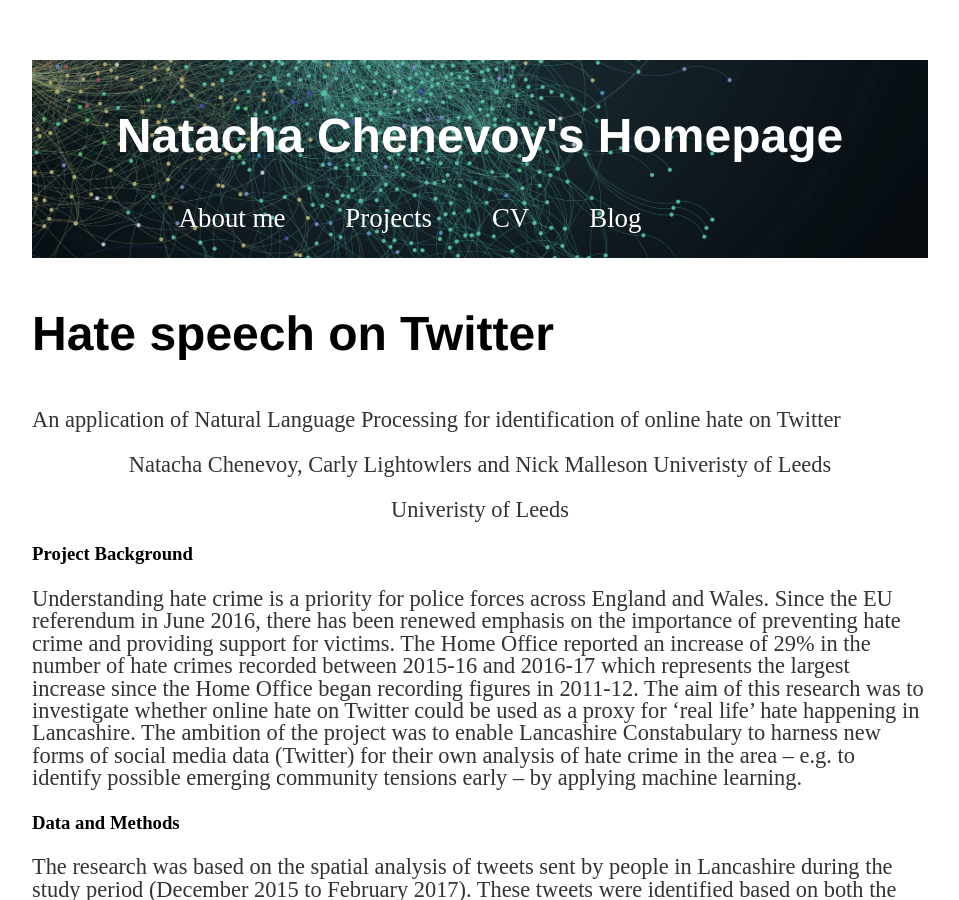
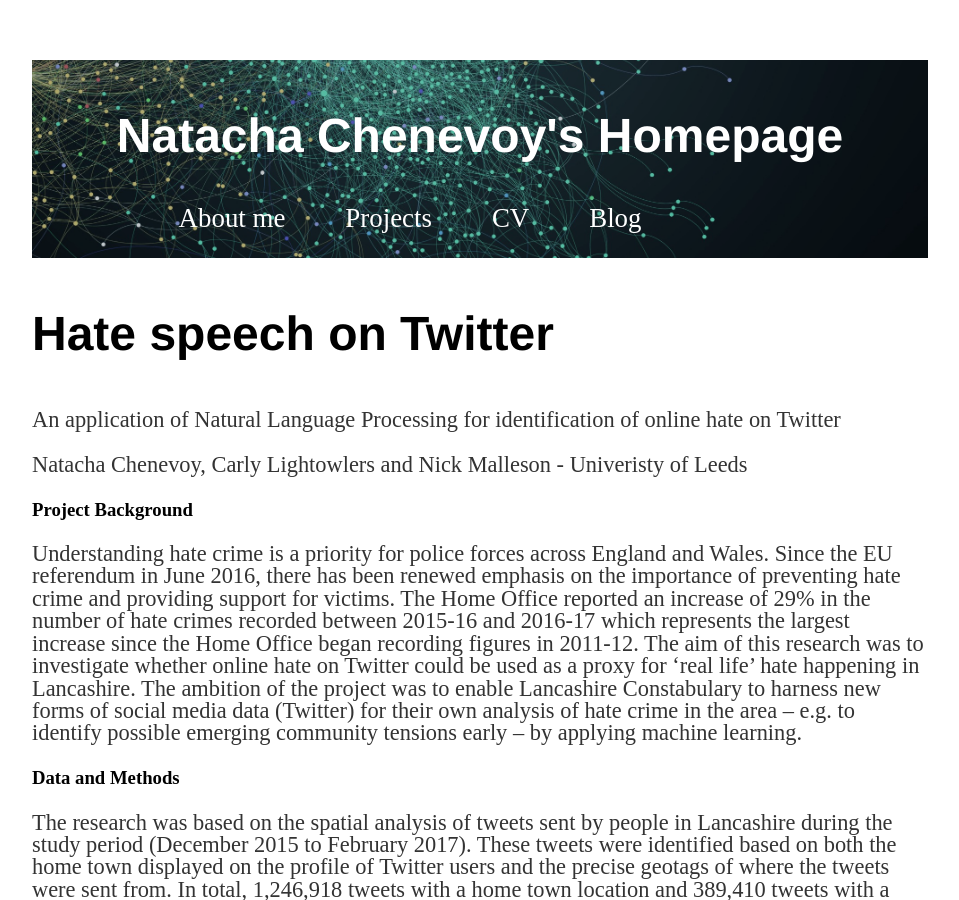
Before and after one commit to mednche/mednche.github.io, a Jekyll site: the page built from _posts/2014-11-30-sample-post.md, in a window 1280 px wide and 900 px high. Shown: the whole window, without its empty margins (160-1119 px from the left). Built offline with Jekyll 4.4.1, drawn with Linux system fonts in a browser that asks for light colours.

Commit message:
Update 2014-11-30-sample-post.md

```diff
--- a/_posts/2014-11-30-sample-post.md
+++ b/_posts/2014-11-30-sample-post.md
@@ -8,14 +8,7 @@ excerpt_separator: <!--more-->
 An application of Natural Language Processing for identification of online hate on Twitter
 <!--more-->
 
-<p align="center">
-  Natacha Chenevoy, Carly Lightowlers and Nick Malleson
-  Univeristy of Leeds
-</p>
-<p align="center">
-  Univeristy of Leeds
-</p>
-
+Natacha Chenevoy, Carly Lightowlers and Nick Malleson - Univeristy of Leeds
 
 
 ### Project Background
```
